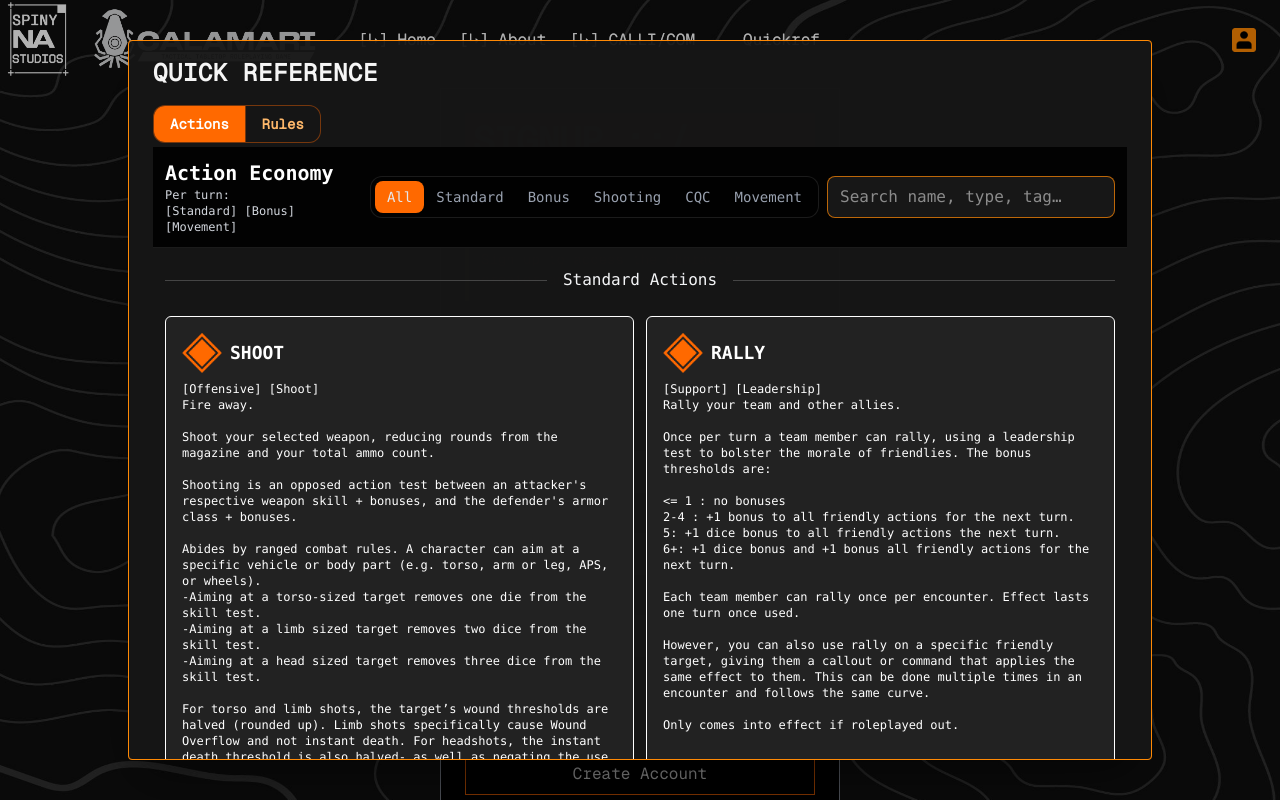
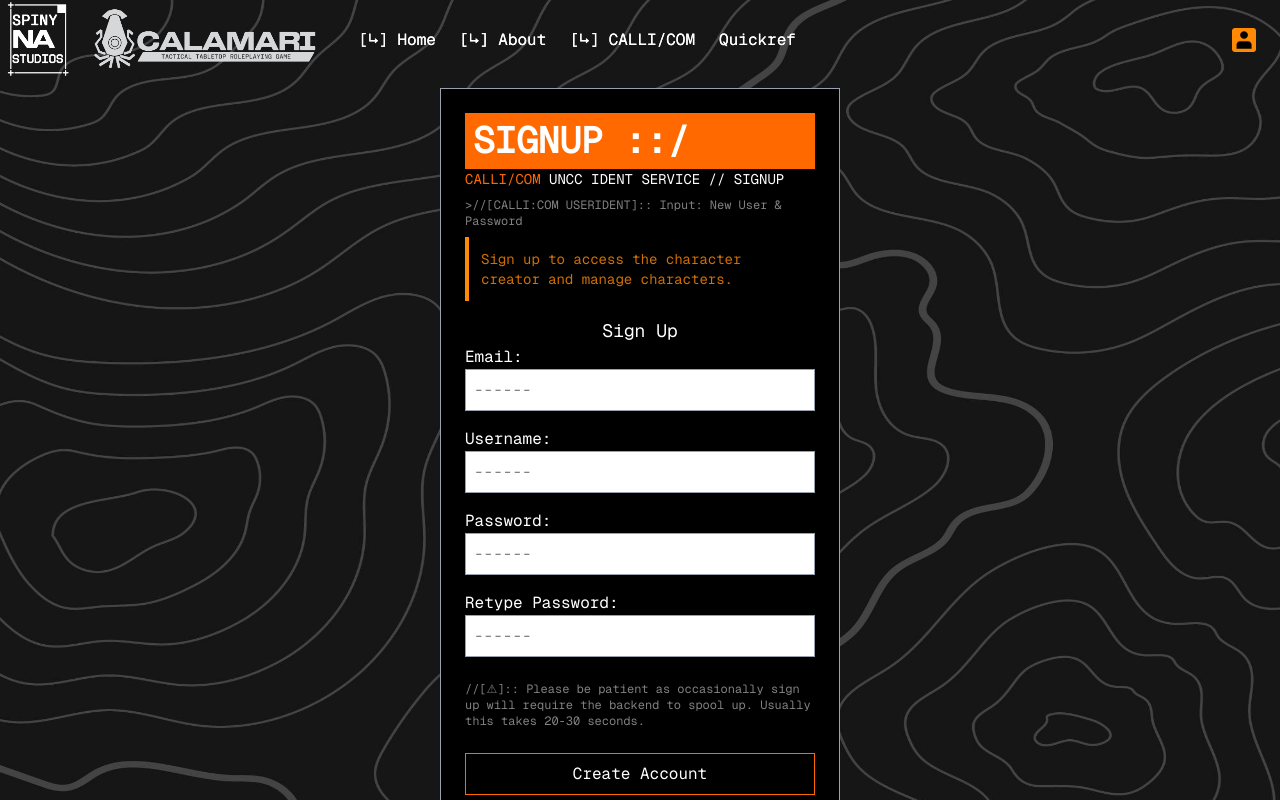
Before and after one commit to RudrNaik/CALLICOM, a React (Vite) app in the folder frontend/: page /signup in a window 1280 px wide. Shown: the top 800 px of the page. Built offline with nearby package versions, Linux system fonts and the light colour scheme.

Commit message:
Added some changes to have the modals more consistent. Now they dont have a blur effect which tanks performance.

```diff
--- a/frontend/src/components/Briefings/CharStatModal.jsx
+++ b/frontend/src/components/Briefings/CharStatModal.jsx
@@ -103,7 +103,7 @@ export default function CharacterSheetModal({ char, open, onClose }) {
           initial={{ opacity: 0 }}
           animate={{ opacity: 1 }}
           exit={{ opacity: 0 }}
-          className="fixed inset-0 z-[100] bg-black/70 backdrop-blur-[1px]"
+          className="fixed inset-0 z-[100] bg-black/70"
           onClick={onClose}
           aria-modal="true"
           role="dialog"
--- a/frontend/src/components/Briefings/EnemyRoster.jsx
+++ b/frontend/src/components/Briefings/EnemyRoster.jsx
@@ -185,7 +185,7 @@ function EnemyView() {
     <div
       className="
         bg-gradient-to-t from-neutral-800 to-neutral-850
-        border border-orange-500 rounded-xl p-6 shadow-lg mt-5
+        border border-orange-500 rounded-sm p-6 shadow-lg mt-5
         overflow-y-auto scrollbar-thin scrollbar-thumb-orange-400 scrollbar-track-neutral-700
       "
     >
--- a/frontend/src/components/CharacterRoster/CharacterRoster.jsx
+++ b/frontend/src/components/CharacterRoster/CharacterRoster.jsx
@@ -292,12 +292,12 @@ function CharacterRoster({ userId }) {
       <div>
         {selectedCharacter ? (
           <div>
-            <div className="min-h[30rem]">
+            <div className="min-h[30rem] transition-all duration-300 overflow-hidden">
               <div
                 key={rosterEntryId(selectedCharacter)}
                 initial={{ opacity: 0 }}
                 animate={{ opacity: 1 }}
-                transition={{ duration: 0.2, delay: 0.2 }}
+                transition={{ duration: 0.2, delay: 0.0 }}
                 className="flicker"
               >
                 <CharacterDetail
--- a/frontend/src/components/Navbar.jsx
+++ b/frontend/src/components/Navbar.jsx
@@ -12,7 +12,7 @@ const Navbar = ({}) => {
   const [scrolled, setScrolled] = useState(false);
   const [dropdownOpen, setDropdownOpen] = useState(false);
   const [hamburgerOpen, setHamburgerOpen] = useState(false);
-  const [modalOpen, setModalOpen] = useState(true);
+  const [modalOpen, setModalOpen] = useState(false);
   const dropdownRef = useRef(null);
   const { isLoggedIn, logout, isAdmin } = useContext(AuthContext);
 
@@ -74,8 +74,16 @@ const Navbar = ({}) => {
               [↳] CALLI/COM
             </Link>
           </li>
+          <li>
+            {" "}
+            <button
+              onClick={() => setModalOpen(true)}
+              className="hover:bg-orange-400"
+            >
+              Quickref
+            </button>
+          </li>
           <li>{isAdmin && <Pinger />}</li>
-          <li> <button onClick={() => setModalOpen(true)} className="hover:bg-orange-400" >Quickref</button></li>
         </ul>
 
         {/*Hamburger... only appears when smaller than Md*/}
@@ -207,13 +215,13 @@ const Navbar = ({}) => {
             </Link>
           </li>
           <li>
-            <Link
-              to="/CALLICOM/VTT"
-              className="block px-3 py-2 rounded-md hover:bg-orange-400/90"
-              onClick={() => setHamburgerOpen(false)}
+            {" "}
+            <button
+              onClick={() => setModalOpen(true)}
+              className="rounded-md block px-2 py-2 bg-neutral-800/60"
             >
-              [↳] Tactical Map
-            </Link>
+              [↳] Quickref
+            </button>
           </li>
           {isAdmin && (
             <li className="px-1">
--- a/frontend/src/components/QuickRef/MiniActionEconView.jsx
+++ b/frontend/src/components/QuickRef/MiniActionEconView.jsx
@@ -57,12 +57,12 @@ export default function ActionEconomyPage() {
 
             <div className="flex items-center gap-2 font-mono">
               {/* Tabs */}
-              <div className="hidden md:flex p-1 bg-black/40 rounded-xl border border-white/10">
+              <div className="hidden md:flex p-1 bg-black/40 rounded-sm border border-white/10">
                 {TABS.map((t) => (
                   <button
                     key={t.key}
                     onClick={() => setActiveTab(t.key)}
-                    className={`px-3 py-1.5 rounded-lg text-sm transition font-mono
+                    className={`px-3 py-1.5 rounded-sm text-xs transition-all font-mono
                       ${
                         activeTab === t.key
                           ? "bg-orange-500 text-gray-200"
@@ -75,7 +75,7 @@ export default function ActionEconomyPage() {
               </div>
 
               {/* Search */}
-              <div className="flex-1 md:w-72">
+              <div className="flex-1 md:w-72 text-xs">
                 <input
                   value={query}
                   onChange={(e) => setQuery(e.target.value)}
@@ -96,7 +96,7 @@ export default function ActionEconomyPage() {
             </div>
 
             {/* Mobile tabs */}
-            <div className="md:hidden grid grid-cols-3 gap-2 font-mono">
+            <div className="md:hidden grid grid-cols-6 gap-2 font-mono">
               {TABS.map((t) => (
                 <button
                   key={t.key}
--- a/frontend/src/components/QuickRefModal.jsx
+++ b/frontend/src/components/QuickRefModal.jsx
@@ -60,7 +60,7 @@ export default function QuickRefModal({ open, onClose }) {
           initial={{ opacity: 0 }}
           animate={{ opacity: 1 }}
           exit={{ opacity: 0 }}
-          className="fixed inset-0 z-[100] bg-black/30"
+          className="fixed inset-0 z-[100] bg-black/60"
           onClick={onClose}
           aria-modal="true"
           role="dialog"
@@ -68,7 +68,7 @@ export default function QuickRefModal({ open, onClose }) {
           <div
             className="absolute left-1/2 top-1/2 w-[min(64rem,95vw)]
              min-h-[90vh] max-h-[90vh] -translate-x-1/2 -translate-y-1/2
-             rounded-sm border border-orange-400 bg-neutral-900/95 shadow-2xl
+             rounded-2xl border border-orange-400 bg-neutral-900/95 shadow-2xl
              overflow-hidden flex flex-col"
             onClick={(e) => e.stopPropagation()}
           >
@@ -79,9 +79,9 @@ export default function QuickRefModal({ open, onClose }) {
               </h2>
               {/* Tabs */}
               <div>
-                <div className="inline-flex rounded-xl border border-orange-500/40 bg-neutral-900/60 overflow-hidden mt-4">
+                <div className="inline-flex rounded-sm border border-orange-500/40 bg-neutral-900/60 overflow-hidden mt-4">
                   <button
-                    className={`px-4 py-2 text-sm font-semibold ${
+                    className={`px-2 py-2 text-xs font-semibold ${
                       tab === "actions"
                         ? "bg-orange-500 text-white"
                         : "text-orange-300 hover:bg-neutral-800"
@@ -91,7 +91,7 @@ export default function QuickRefModal({ open, onClose }) {
                     Actions
                   </button>
                   <button
-                    className={`px-4 py-2 text-sm font-semibold border-l border-orange-500/40 ${
+                    className={`px-2 py-2 text-xs font-semibold border-l border-orange-500/40 ${
                       tab === "rules"
                         ? "bg-orange-500 text-white"
                         : "text-orange-300 hover:bg-neutral-800"
@@ -105,7 +105,7 @@ export default function QuickRefModal({ open, onClose }) {
             </div>
 
             {/* content */}
-            <div className="flex-1 min-h-0 overflow-y-auto px-6 pb-6 scrollbar-thin scrollbar-thumb-orange-400 scrollbar-track-neutral-700">
+            <div className="flex-1 min-h-0 overflow-y-auto scrollbar-thin scrollbar-thumb-orange-400 scrollbar-track-neutral-700">
               {tab === "actions" && <ActionEconomy />}
             </div>
           </div>
```
